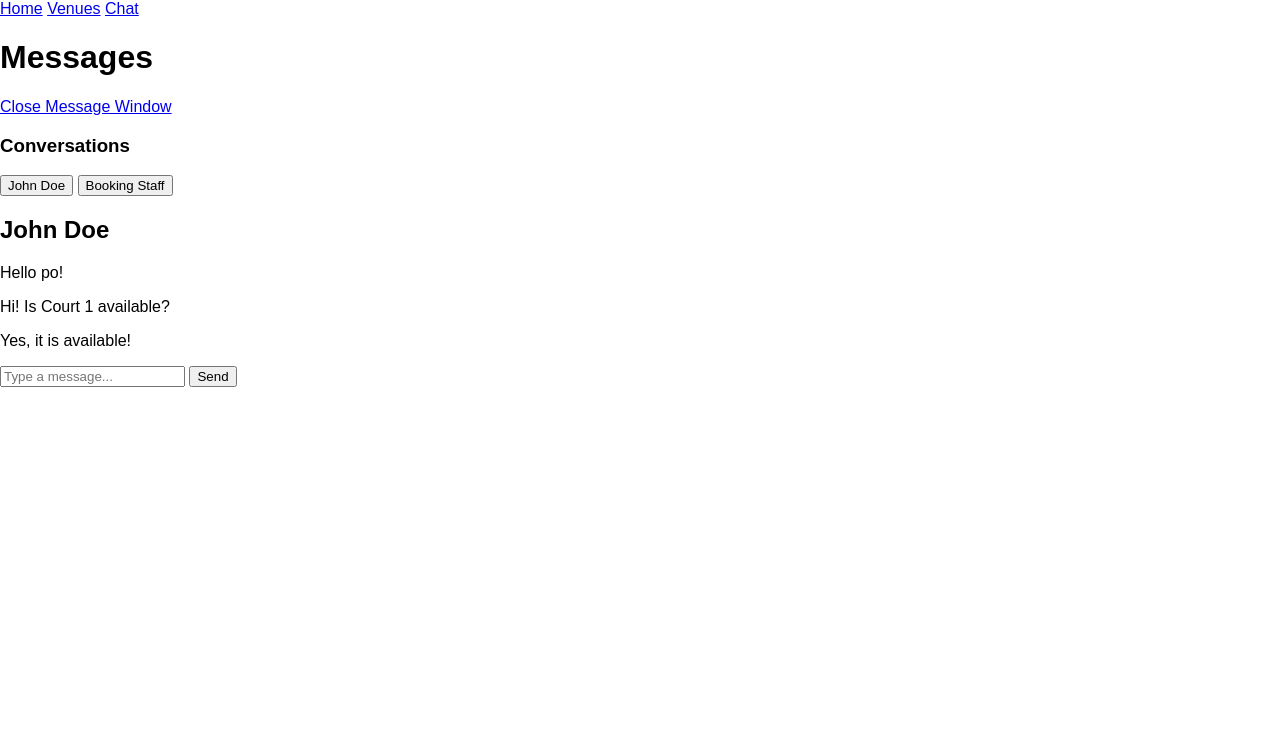
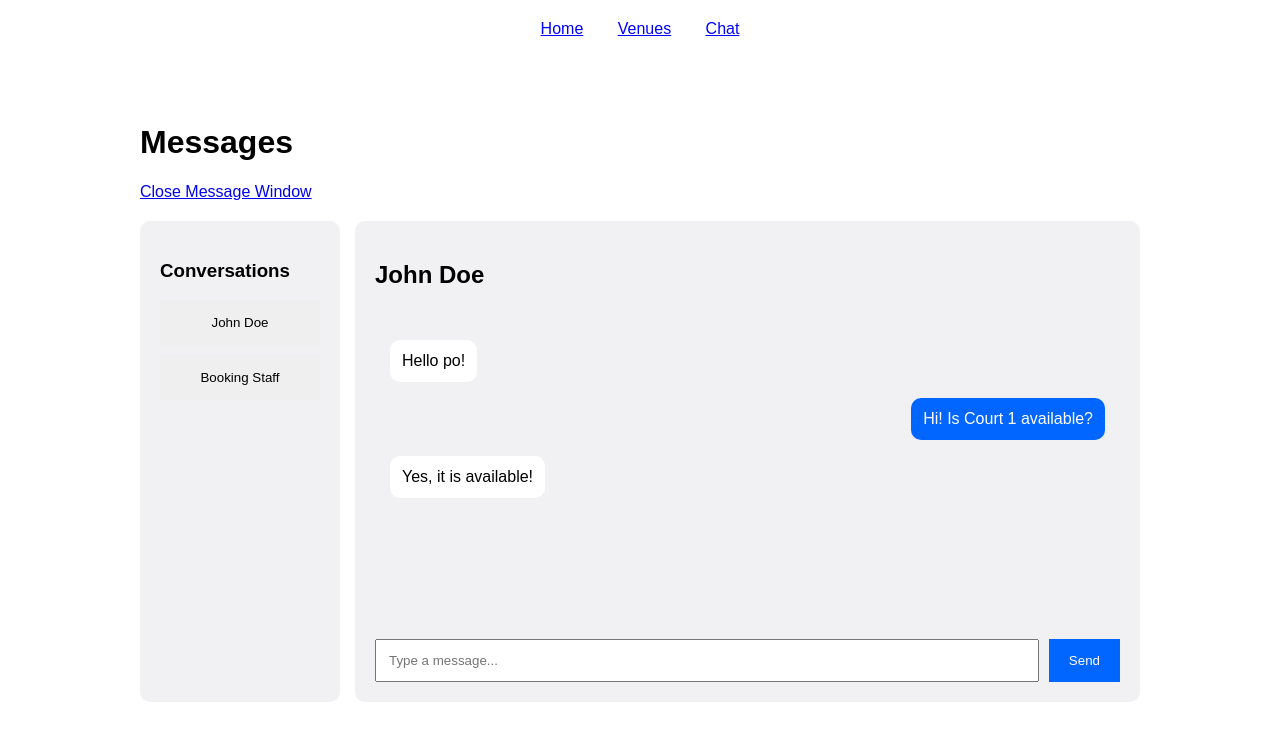
Before and after one commit to AndrewTDLSU/CCAPDEV-N24-1-CourtOne, a PHP site: page /chat.html in a window 1280 px wide. Shown: the top 746 px of the page. Run offline with PHP 8.4, Linux system fonts and the light colour scheme.

Commit message:
Refactor chat CSS for improved structure
Refactor CSS styles for chat interface, updating class names and properties for better structure and readability.

```diff
--- a/customCSS/chat.css
+++ b/customCSS/chat.css
@@ -1,213 +1,89 @@
-
-* {
-    box-sizing: border-box;
-}
 
 body {
+    font-family: Arial;
     margin: 0;
-    font-family: Arial, sans-serif;
     background-color: white;
 }
 
-/* Navigation */
-.chat-nav {
-    display: flex;
-    justify-content: space-between;
-    align-items: center;
-    padding: 15px 30px;
-    background-color: white;
+nav {
+    padding: 20px;
+    text-align: center;
 }
 
-.chat-nav h2 {
-    color: #0066ff;
+nav a {
+    margin: 15px;
+    color: blue;
 }
 
-.chat-nav a {
-    margin-left: 20px;
-    text-decoration: none;
-    color: #333;
+main {
+    max-width: 1000px;
+    margin: 30px auto;
+    padding: 15px;
 }
 
-/* Main Container */
-.chat-page {
-    max-width: 1100px;
-    margin: 30px auto;
-    padding: 20px;
+.layout {
+    display: grid;
+    grid-template-columns: 200px 1fr;
+    gap: 15px;
+    margin-top: 20px;
 }
 
-.chat-close {
-    display: block;
-    background-color: #d3d8df;
-    padding: 15px;
-    text-align: center;
-    color: black;
-    margin-bottom: 20px;
-    border-radius: 5px;
-}
-
-/* Two-Column Layout */
-.chat-layout {
-    display: grid;
-    grid-template-columns: 230px 1fr;
-    gap: 20px;
-}
-
-
-.chat-sidebar {
+aside, section {
     background-color: #f1f1f3;
-    padding: 15px;
+    padding: 20px;
     border-radius: 10px;
 }
 
-.chat-sidebar h2 {
-    font-size: 18px;
-}
-
-.chat-contact {
+aside button {
     display: block;
     width: 100%;
     padding: 15px;
     margin-bottom: 10px;
-    background-color: white;
     border: none;
-    border-radius: 8px;
     cursor: pointer;
-    text-align: left;
 }
 
-.chat-contact strong,
-.chat-contact span {
-    display: block;
-    margin-bottom: 5px;
-}
-
-.chat-contact.active {
-    background-color: #666;
-    color: white;
-}
-
-/* Chat Panel */
-.chat-panel {
-    background-color: #f1f1f3;
-    border-radius: 10px;
-    height: 520px;
-    display: flex;
-    flex-direction: column;
-    overflow: hidden;
-}
-
-.chat-header {
-    background-color: #e0e4eb;
+.messages {
+    height: 300px;
+    overflow-y: auto;
     padding: 15px;
 }
 
-.chat-header h2 {
-    margin: 0;
-    font-size: 18px;
+.received, .sent {
+    width: fit-content;
+    max-width: 80%;
+    padding: 12px;
+    border-radius: 10px;
+    background-color: white;
 }
 
-.chat-header p {
-    margin: 5px 0 0;
-    font-size: 12px;
-    color: #666;
-}
-
-/* Messages */
-.chat-messages {
-    flex: 1;
-    padding: 20px;
-    overflow-y: auto;
-    display: flex;
-    flex-direction: column;
-    gap: 15px;
-}
-
-.chat-message {
-    display: flex;
-    align-items: end;
-    gap: 10px;
-    max-width: 80%;
-}
-
-.chat-message.received {
-    align-self: flex-start;
-}
-
-.chat-message.sent {
-    align-self: flex-end;
-}
-
-.chat-avatar {
-    font-size: 25px;
-}
-
-.chat-bubble {
-    background-color: white;
-    padding: 12px 15px;
-    border-radius: 12px;
-    overflow-wrap: anywhere;
-}
-
-.chat-message.sent .chat-bubble {
+.sent {
+    margin-left: auto;
     background-color: #0066ff;
     color: white;
 }
 
-/* Message Input */
-.chat-form {
+form {
     display: flex;
     gap: 10px;
-    padding: 15px;
-    background-color: white;
 }
 
-.chat-form input {
+form input {
     flex: 1;
     min-width: 0;
     padding: 12px;
-    border: 1px solid #ccc;
-    border-radius: 5px;
 }
 
-.chat-form button {
+form button {
     padding: 12px 20px;
     background-color: #0066ff;
     color: white;
     border: none;
-    border-radius: 5px;
     cursor: pointer;
 }
 
-/* Mobile */
 @media (max-width: 700px) {
-    .chat-nav {
-        flex-direction: column;
-    }
-
-    .chat-nav a {
-        margin: 0 8px;
-    }
-
-    .chat-layout {
+    .layout {
         grid-template-columns: 1fr;
     }
-
-    .chat-sidebar {
-        display: flex;
-        gap: 10px;
-        overflow-x: auto;
-    }
-
-    .chat-sidebar h2 {
-        display: none;
-    }
-
-    .chat-contact {
-        min-width: 145px;
-        margin-bottom: 0;
-    }
-
-    .chat-panel {
-        height: 500px;
-    }
 }
```
